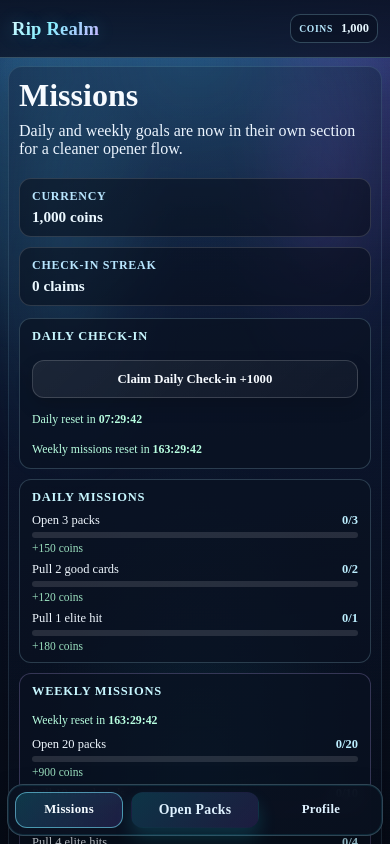
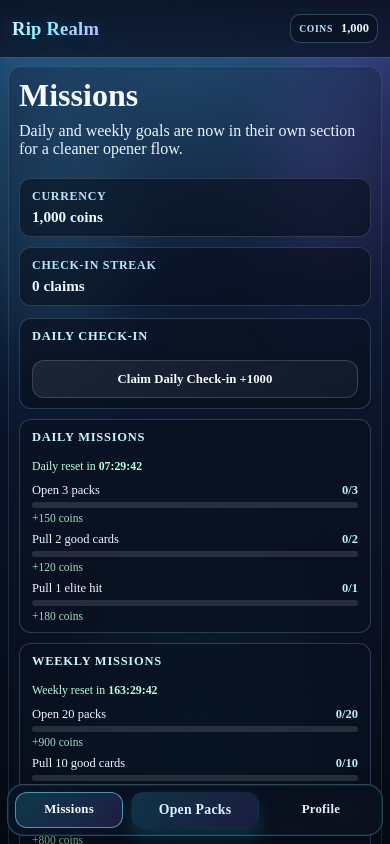
Before and after one commit to JoseBeto/PackOpener, a Next.js app in the folder PackOpener/: page /missions in a window 390 px wide. Shown: the top 844 px of the page. Built offline with nearby package versions, Linux system fonts and the light colour scheme.

Commit message:
css edge case tweaks

```diff
--- a/PackOpener/pages/missions.tsx
+++ b/PackOpener/pages/missions.tsx
@@ -120,16 +120,12 @@ export default function MissionsPage() {
           >
             {progression?.daily.checkInClaimed ? 'Claimed for this 12-hour window' : `Claim Daily Check-in +${DAILY_CHECKIN_REWARD}`}
           </button>
-          <div className="daily-checkin-note">
-            {progression?.daily.checkInClaimed ? 'Next daily check-in in ' : 'Daily reset in '}
-            <strong>{formatCountdown(msUntilDailyReset)}</strong>
-          </div>
-          <div className="daily-checkin-note">Weekly missions reset in <strong>{formatCountdown(msUntilWeeklyReset)}</strong></div>
           {checkInMessage ? <div className="daily-checkin-note">{checkInMessage}</div> : null}
         </div>
 
         <div className="missions-panel" style={{ marginTop: '10px' }}>
           <div className="missions-head">Daily Missions</div>
+          <div className="daily-checkin-note">Daily reset in <strong>{formatCountdown(msUntilDailyReset)}</strong></div>
           {missionStatuses.daily.map((mission) => {
             const ratio = Math.min(100, Math.round((mission.progress / mission.target) * 100))
             return (
--- a/PackOpener/styles/globals.css
+++ b/PackOpener/styles/globals.css
@@ -716,7 +716,7 @@ body.lock-select-scroll #__next{height:100%;overflow:hidden}
   .app-nav-dock{bottom:8px;width:calc(100vw - 14px);grid-template-columns:1fr 1.18fr 1fr;padding:7px}
   .app-nav-item{font-size:.8rem;padding:9px 6px}
   .app-nav-center{font-size:.86rem}
-  .app-home .site-main{padding:8px 8px calc(122px + var(--safe-bottom));min-height:0;overflow:visible;overscroll-behavior:none}
+  .app-home .site-main{padding:8px 8px calc(122px + var(--safe-bottom));min-height:0;overflow-y:visible;overflow-x:hidden;overscroll-behavior:none}
   .hero{text-align:center;padding:10px 10px 12px;border-radius:14px}
   .app-home .riprealm-page{display:flex;flex-direction:column;min-height:0}
   .hero h1{font-size:1.15rem;margin:0 0 4px}
@@ -735,10 +735,10 @@ body.lock-select-scroll #__next{height:100%;overflow:hidden}
   .landing-shell{gap:10px;min-height:0}
   .app-home .pack-opener-wrap.is-select-view .landing-card-focus{padding:12px;display:flex;flex-direction:column;gap:10px;min-height:0;flex:1;overflow:hidden}
 
-  /* When mobile pack details are expanded, allow vertical scrolling so CTA stays reachable. */
-  .app-home .pack-opener-wrap.is-select-view.is-pack-details-open{height:auto;overflow:visible}
-  .app-home .pack-opener-wrap.is-select-view.is-pack-details-open .landing-shell{height:auto;overflow:visible}
-  .app-home .pack-opener-wrap.is-select-view.is-pack-details-open .landing-card-focus{flex:unset;overflow:visible}
+  /* Keep details-open scrolling tight: vertical only, no horizontal drift. */
+  .app-home .pack-opener-wrap.is-select-view.is-pack-details-open{height:100%;overflow:hidden}
+  .app-home .pack-opener-wrap.is-select-view.is-pack-details-open .landing-shell{height:100%;overflow:hidden}
+  .app-home .pack-opener-wrap.is-select-view.is-pack-details-open .landing-card-focus{flex:1;min-height:0;overflow-y:auto;overflow-x:hidden;overscroll-behavior:contain}
 
   /* Summary must remain scrollable; only clip accidental horizontal drift. */
   .app-home .pack-opener-wrap.is-summary-view{height:auto;overflow-x:hidden;overflow-y:visible}
```
Also changed, not shown: PackOpener/public/sw.js.
